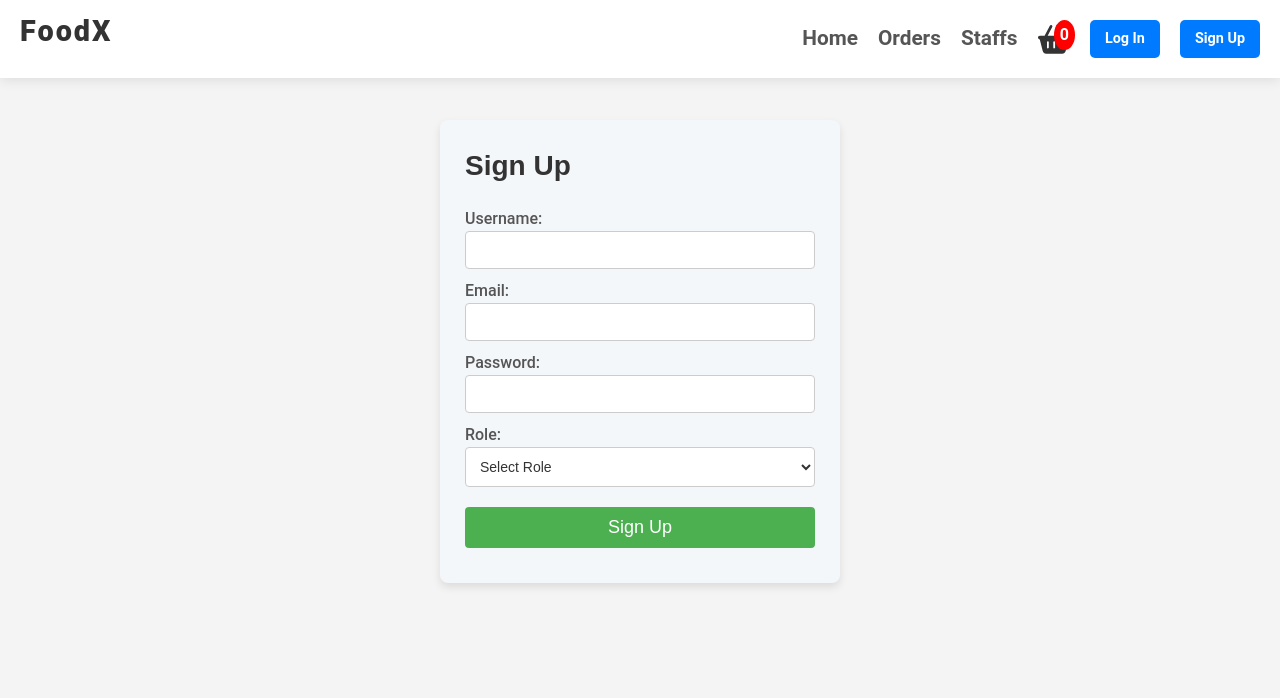
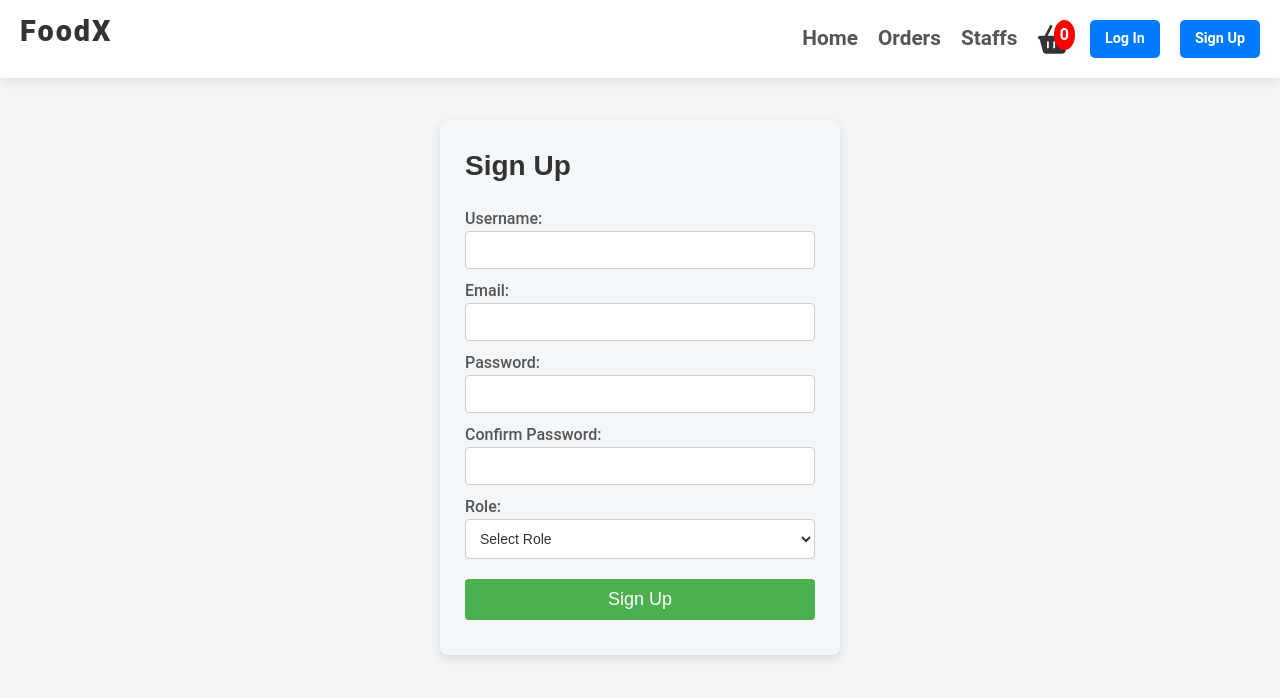
Before and after one commit to dev-m-josh/hotel-management-app, a React (Create React App) app in the folder UI/hotel-management-app/: page /sign-up in a window 1280 px wide. Shown: the top 698 px of the page. Built offline with nearby package versions, Linux system fonts and the light colour scheme.

Commit message:
confirm the inserted password

```diff
--- a/UI/hotel-management-app/src/Components/SignUp.js
+++ b/UI/hotel-management-app/src/Components/SignUp.js
@@ -8,6 +8,7 @@ export default function SignUp() {
     const [username, setUsername] = useState("");
     const [email, setEmail] = useState("");
     const [password, setPassword] = useState("");
+    const [confirmPassword, setConfirmPassword] = useState(""); // state for confirm password
     const [role, setRole] = useState("");
     const [errorMessage, setErrorMessage] = useState("");
     const navigate = useNavigate();
@@ -28,6 +29,17 @@ export default function SignUp() {
             return;
         }
 
+        // Check if password and confirm password match
+        if (password !== confirmPassword) {
+            setErrorMessage("Passwords do not match");
+            return;
+        }
+
+        if (!role) {
+            setErrorMessage("Please select a role");
+            return;
+        }
+
         const userData = {
             username,
             user_email: email,
@@ -42,6 +54,10 @@ export default function SignUp() {
                 userData
             );
 
+            const data = response.data
+
+            localStorage.setItem("token", JSON.stringify(data.token));
+
             // Store user data in localStorage
             const loggedInUser = {
                 user_id: response.data.addedUser.user_id,
@@ -50,12 +66,8 @@ export default function SignUp() {
                 role: response.data.addedUser.user_role,
             };
 
-            console.log(loggedInUser)
-
             localStorage.setItem("user", JSON.stringify(loggedInUser));
 
-            // If the request is successful
-            console.log("User Data Submitted: ", response.data);
             alert("User signed up successfully!");
             // Navigate to the homepage
             navigate("/");
@@ -106,6 +118,18 @@ export default function SignUp() {
                     />
                 </div>
 
+                {/* Confirm Password Field */}
+                <div>
+                    <label htmlFor="confirmPassword">Confirm Password:</label>
+                    <input
+                        type="password"
+                        id="confirmPassword"
+                        value={confirmPassword}
+                        onChange={(e) => setConfirmPassword(e.target.value)}
+                        required
+                    />
+                </div>
+
                 {/* Role Field */}
                 <div>
                     <label htmlFor="role">Role:</label>
```
